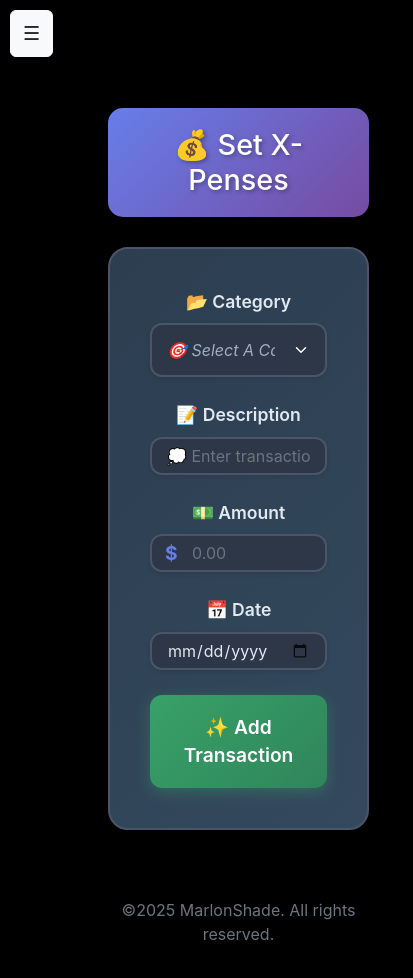
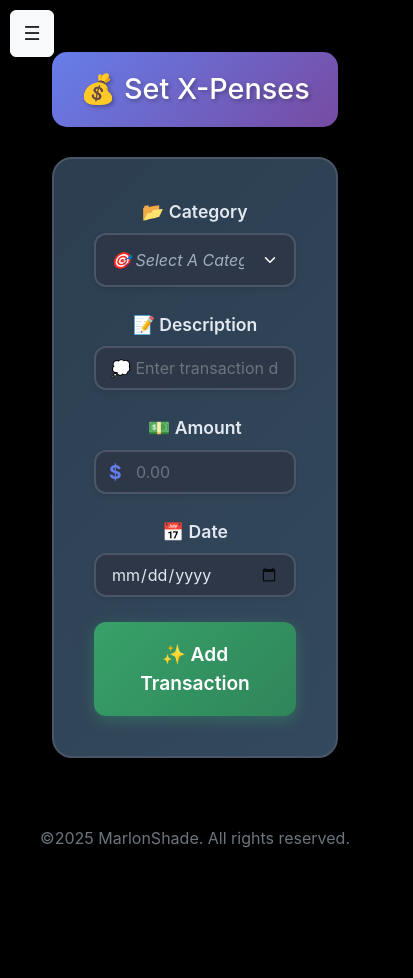
Before and after one commit to marlonmunoz/x-pense-app, a React (Vite) app in the folder Client/: page /x-pense-app/add in a window 390 px wide. Shown: the top 978 px of the page, 413 px wide, since content can reach past the window. After the commit the page ends 938 px from the top, so only its background shows below. Built offline with nearby package versions, Linux system fonts and the light colour scheme.

Commit message:
mobile optimization

```diff
--- a/Client/src/App.css
+++ b/Client/src/App.css
@@ -3,6 +3,15 @@
   margin: 0 auto;
   padding: 2rem;
   text-align: center;
+}
+
+/* Mobile-first responsive design */
+@media (max-width: 768px) {
+  #root {
+    padding: 0.5rem;
+    max-width: 100%;
+    margin: 0;
+  }
 }
 
 body.dark-mode #root {
@@ -141,6 +150,48 @@ body.light-mode #root {
   animation-name: slide-in-right;
 }
 
+/* Mobile optimizations for StartPage */
+@media (max-width: 768px) {
+  .intro {
+    font-size: 4em;
+  }
+
+  .intro-margin {
+    padding: 1rem;
+  }
+
+  .start-page-content {
+    width: 100%;
+    max-width: 90%;
+  }
+
+  .start-page-content h1 {
+    margin-bottom: 1rem;
+  }
+
+  .subtitle {
+    font-size: 1rem;
+    margin-bottom: 2rem;
+  }
+
+  .btn-success {
+    padding: 14px 28px;
+    font-size: 1.2rem;
+    min-height: 48px;
+    border-radius: 8px;
+  }
+}
+
+@media (max-width: 480px) {
+  .intro {
+    font-size: 3em;
+  }
+
+  .start-page-content {
+    max-width: 95%;
+  }
+}
+
 .navbar {
   display: flex;
   justify-content: space-between; /* Ensure space between brand and toggler */
@@ -162,11 +213,13 @@ body.light-mode #root {
     position: fixed !important;
     top: 0;
     left: 0;
-    width: 250px !important;
+    width: 280px !important;
     height: 100vh;
     z-index: 1045;
     transform: translateX(-100%);
     transition: transform 0.3s ease;
+    overflow-y: auto;
+    -webkit-overflow-scrolling: touch;
   }
 
   .mobile-sidebar.show {
@@ -174,12 +227,17 @@ body.light-mode #root {
   }
 
   .mobile-content {
+    padding: 0.5rem !important;
     padding-top: 60px !important;
     margin-left: 0 !important;
   }
 
   .hamburger-btn {
     display: block !important;
+    padding: 12px 16px;
+    font-size: 1.4rem;
+    min-height: 48px;
+    min-width: 48px;
   }
 
   .hamburger-overlay {
@@ -191,6 +249,15 @@ body.light-mode #root {
     background-color: rgba(0, 0, 0, 0.5);
     z-index: 1040;
     backdrop-filter: blur(2px);
+  }
+
+  /* Mobile navigation links */
+  .nav-link {
+    padding: 14px 16px !important;
+    font-size: 1.1rem;
+    min-height: 48px;
+    display: flex;
+    align-items: center;
   }
 }
 
@@ -358,6 +425,7 @@ body.light-mode #root {
   .table-responsive {
     overflow-x: auto;
     -webkit-overflow-scrolling: touch;
+    border-radius: 8px;
   }
 
   .table thead th {
@@ -370,7 +438,9 @@ body.light-mode #root {
     text-align: right;
     border: none;
     position: relative;
-    padding-left: 50%;
+    padding: 12px 15px 12px 50%;
+    background-color: rgba(0,0,0,0.02);
+    margin-bottom: 2px;
   }
 
   .table tbody td::before {
@@ -381,10 +451,25 @@ body.light-mode #root {
     padding-left: 15px;
     font-weight: bold;
     text-align: left;
+    background-color: rgba(0,0,0,0.05);
+    padding-top: 12px;
+    padding-bottom: 12px;
+    display: flex;
+    align-items: center;
   }
 
   .table tbody td:last-child {
-    border-bottom: 1px solid #dee2e6;
+    border-bottom: 2px solid #dee2e6;
+    margin-bottom: 1rem;
+  }
+
+  /* Dark mode table adjustments */
+  .dark-mode .table tbody td {
+    background-color: rgba(255,255,255,0.05);
+  }
+
+  .dark-mode .table tbody td::before {
+    background-color: rgba(255,255,255,0.1);
   }
 }
 
@@ -721,6 +806,38 @@ body.light-mode #root {
   background-color: #6c757d;
 }
 
+/* Mobile-optimized table buttons */
+@media (max-width: 768px) {
+  .btn-table {
+    padding: 12px 16px;
+    font-size: 1rem;
+    min-height: 44px;
+    min-width: 44px;
+    border-radius: 6px;
+    touch-action: manipulation;
+  }
+
+  /* Larger touch targets for mobile */
+  .btn-edit, .btn-delete, .btn-save, .btn-cancel {
+    padding: 14px 18px;
+    font-size: 1.1rem;
+    margin: 4px 2px;
+  }
+
+  /* Stack buttons vertically on very small screens */
+  @media (max-width: 480px) {
+    td[data-label="Actions"] > div {
+      flex-direction: column !important;
+      gap: 8px !important;
+    }
+
+    .btn-table {
+      width: 100%;
+      min-width: 120px;
+    }
+  }
+}
+
 /* TABLE INPUT FIELDS */
 .edit-input-table {
   width: 100%;
@@ -759,6 +876,137 @@ body.light-mode #root {
   color: #51cf66;
 }
 
+/* Mobile-optimized inputs */
+@media (max-width: 768px) {
+  .edit-input-table {
+    padding: 12px 10px;
+    font-size: 1rem;
+    min-height: 44px;
+    border-radius: 6px;
+    -webkit-appearance: none;
+    appearance: none;
+  }
+
+  /* Better number input handling on mobile */
+  input[type="number"] {
+    -moz-appearance: textfield;
+    appearance: textfield;
+  }
+
+  input[type="number"]::-webkit-outer-spin-button,
+  input[type="number"]::-webkit-inner-spin-button {
+    -webkit-appearance: none;
+    margin: 0;
+  }
+
+  /* Form inputs in Balance component */
+  .balance-input {
+    padding: 14px 12px;
+    font-size: 1.1rem;
+    min-height: 48px;
+    border-radius: 8px;
+    width: 100%;
+    box-sizing: border-box;
+  }
+}
+
+
+/* GENERAL MOBILE OPTIMIZATIONS */
+@media (max-width: 768px) {
+  /* Improve touch targets */
+  button, .btn {
+    min-height: 44px;
+    min-width: 44px;
+    padding: 12px 16px;
+    font-size: 1rem;
+    border-radius: 6px;
+    touch-action: manipulation;
+  }
+
+  /* Better spacing for mobile */
+  .container, .container-fluid {
+    padding-left: 0.75rem;
+    padding-right: 0.75rem;
+  }
+
+  /* Larger text for better readability */
+  body {
+    font-size: 16px;
+    line-height: 1.5;
+  }
+
+  /* Improved form controls */
+  .form-control, input, select, textarea {
+    min-height: 44px;
+    font-size: 1rem;
+    padding: 12px;
+    border-radius: 6px;
+  }
+
+  /* Better card spacing */
+  .card {
+    margin-bottom: 1rem;
+    border-radius: 10px;
+  }
+
+  /* Stack elements vertically on small screens */
+  .d-flex {
+    flex-wrap: wrap;
+  }
+
+  /* Improve modal spacing */
+  .modal-dialog {
+    margin: 1rem;
+  }
+}
+
+/* Extra small devices */
+@media (max-width: 480px) {
+  #root {
+    padding: 0.25rem;
+  }
+
+  .card {
+    margin-bottom: 0.75rem;
+  }
+
+  .btn {
+    width: 100%;
+    margin-bottom: 0.5rem;
+  }
+
+  .d-flex > * {
+    flex: 1 1 100%;
+    margin-bottom: 0.5rem;
+  }
+}
+
+/* Balance buttons mobile optimization */
+@media (max-width: 768px) {
+  .btn-balance {
+    min-height: 48px !important;
+    padding: 0.75rem 1rem !important;
+    font-size: 1rem !important;
+    margin: 0.25rem !important;
+    border-radius: 6px !important;
+    font-weight: 500 !important;
+    touch-action: manipulation;
+    width: 100% !important;
+    max-width: 200px !important;
+  }
+
+  .btn-set-balance {
+    background: linear-gradient(135deg, #28a745, #20c997) !important;
+    border: none !important;
+    color: white !important;
+  }
+
+  .btn-reset-balance {
+    background: linear-gradient(135deg, #dc3545, #fd7e14) !important;
+    border: none !important;
+    color: white !important;
+  }
+}
 
 /* FOOTER */
 .footer p {
```
